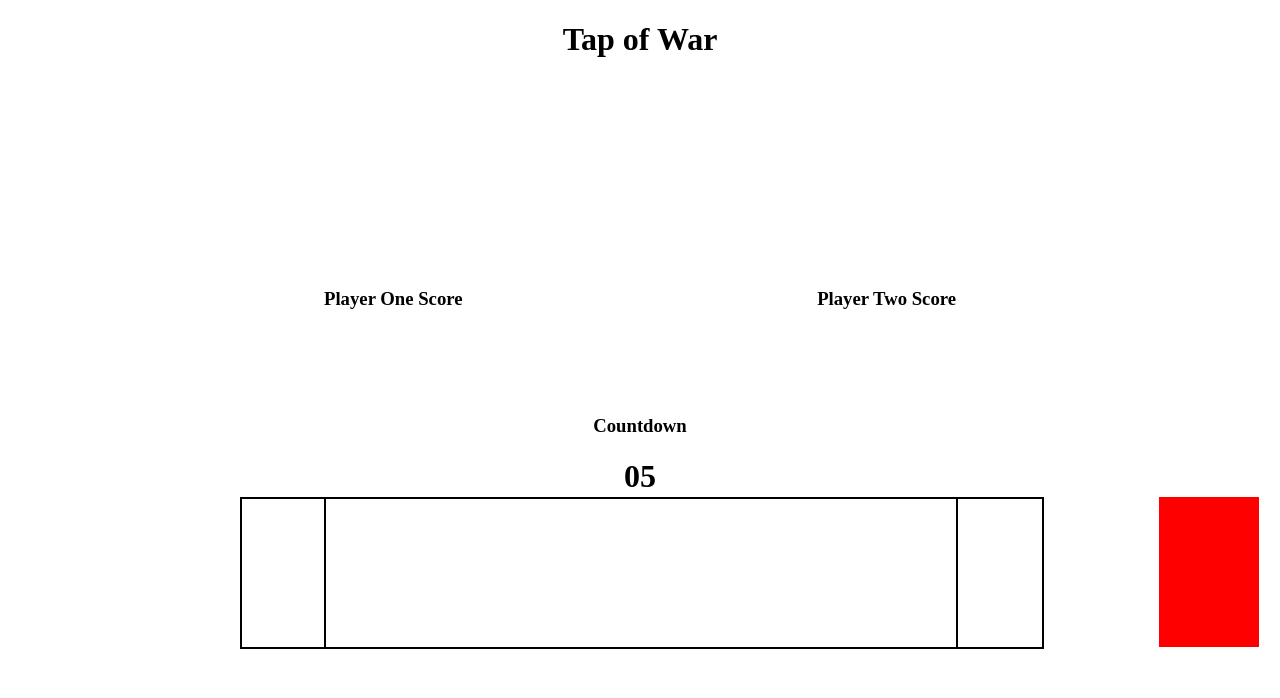
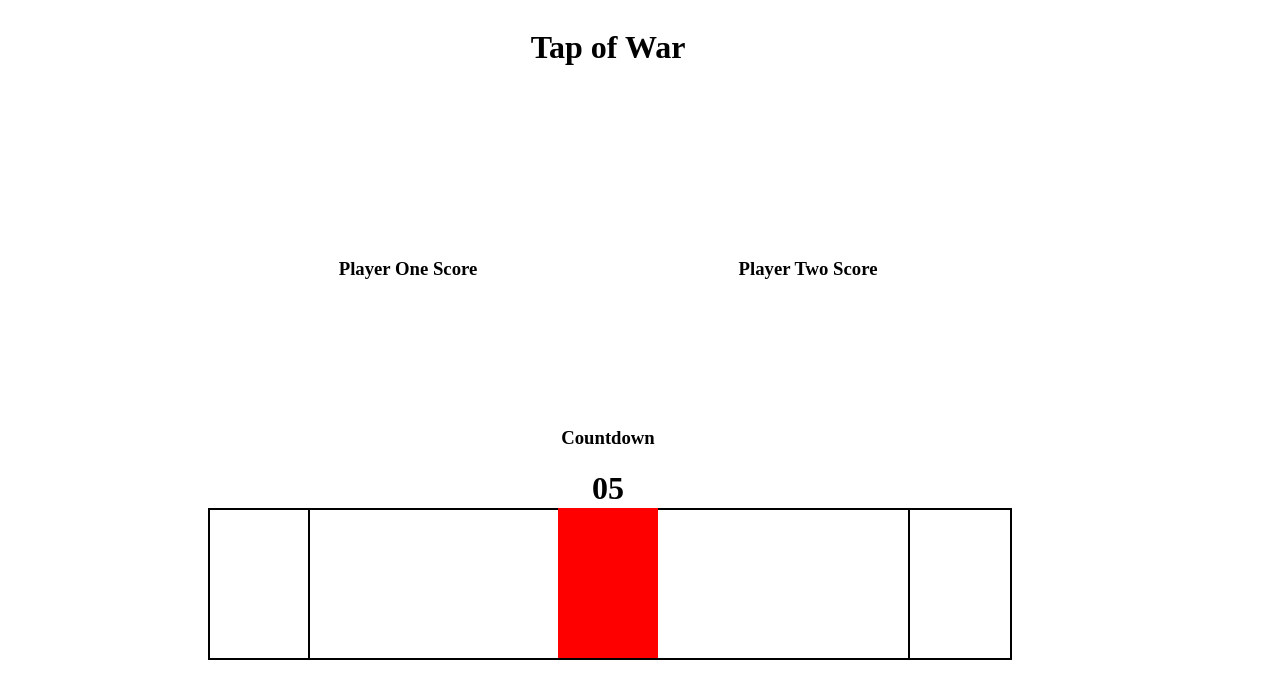
Before and after one commit to LawrenceObote/Tap-of-War, a plain HTML site: page index.html in a window 1280 px wide. Drawn offline with nearby package versions, Linux system fonts and the light colour scheme.

Commit message:
Updated CSS to make game fixed position and added more Pseudocode to js

```diff
--- a/index.html
+++ b/index.html
@@ -15,12 +15,9 @@
         <div class="header">
             <h1>Tap of War</h1>
         </div>
-        <div class="score">
             <h3 id="player1Score">Player One Score</h3>
-        </div>
-        <div class="score">
+
             <h3 id="player2Score">Player Two Score</h3>
-        </div>
 
         <div class="countDown">
             <h3 id="countDown">Countdown</h3>
--- a/main.js
+++ b/main.js
@@ -1,17 +1,34 @@
 //Use this to change the position of the box of data
+// move it by 50px on every button push
 var redBox = document.getElementById("tapOfWarData");
-var vars = 45;
+var vars = 300;
 
-function moveRedBox(){
-    console.log(redBox.style.left = 'calc(50% + ' + vars + '%)');
+// redBox.onkeydown = function moveRedBox () {
+//     redBox.style.left = 'calc(600px + ' + vars + 'px';
+// }
+
+function moveRedBox(e){
+    if(e.keyCode = 65){
+        redBox.style.left = 'calc(600px + ' + vars + 'px';
+    }
+    if(e.keyCode = 75){
+        redBox.style.left = 'calc(600px - ' + vars + 'px';
+    }
 }
+
+
+
+document.onkeydown = moveRedBox;
+
+const log = document.getElementById('redBox');
+
+document.addEventListener('keypress', logKey);
+
 
 //redBox.style.left = 5 + "%";
 
 //Math.random digits form 0 to 9
-console.log(Math.floor(Math.random() * (10 - 0) + 0));
+// console.log(Math.floor(Math.random() * (10 - 0) + 0));
 
 // document.onkeydown = logKey;
 // console.log(document.onkeydown);
-
-moveRedBox();
--- a/style.css
+++ b/style.css
@@ -1,37 +1,49 @@
 .wrapper{
-    position: relative;
+    position: fixed;
+    max-height: 1200px;
+    max-width: 1200px;
+    min-height: 1200px;
+    max-width: 1200px;
+    text-align: center;
+    align-items: center;
 }
 .header {
-    width: 200px;;
-    margin: 0 auto;
+    position: absolute;
+    width: 200px;
     text-align: center;
+    left: 600px;
+    margin-left: -100px;
+
 }
-.score{
-    position: relative;
-    top: 50%;
-    text-align: center;
-}
+
 #player1Score{
     position: absolute;
-    left: 25%;
-    top: 75%;
+    left: 400px;
     height: 100px;
-    padding-top: 15%
+    margin: 0 auto;
+    top: 250px;
+    width: 150px;
+    text-align: center;
+    margin-left: -75px;
+
 }
 #player2Score{
     position: absolute;
-    right: 25%;
-    top: 75%;
+    left: 800px;
     height: 100px;
-    padding-top: 15%;
+    width: 150px;
+    margin: 0 auto;
+    top: 250px;
+    text-align: center;
+    margin-left: -75px;
 }
 .countDown{
+    position: absolute;
     height: 101px;
-    padding-top: 25%;
-    align-self: center;
-    margin: 0 auto;
-    width: 50%;
-    text-align: center;
+    left: 600px;
+    width: 200px;
+    top: 400px;
+    margin-left: -100px;
 }
 .tapOfWarData{
     align-items: center;
@@ -41,8 +53,8 @@
     width: 100px;
     height: 150px;
     background-color: red;
-    top:100%;
-    left:50%;
+    top: 500px;
+    left: 600px;
     margin-left: -50px;
 }
 .tapOfWarBar{
@@ -52,8 +64,8 @@
     position: absolute;
     width: 800px;
     height: 148px;
-    top: 100%;
-    left: 50%;
+    top: 500px;
+    left: 600px;
     background-color: white;
     border: 2px black solid;
     z-index: -10;
@@ -63,13 +75,13 @@
     position: absolute;
     width:0px;
     height: 150px;
-    top: 100%;
+    top: 500px;
     border: 1px black solid;
     background-color: black;
 }
 #leftZone{
-    left: 25%;
+    left: 300px;
 }
 #rightZone{
-    left: 75%;
+    left: 900px;
 }
```
